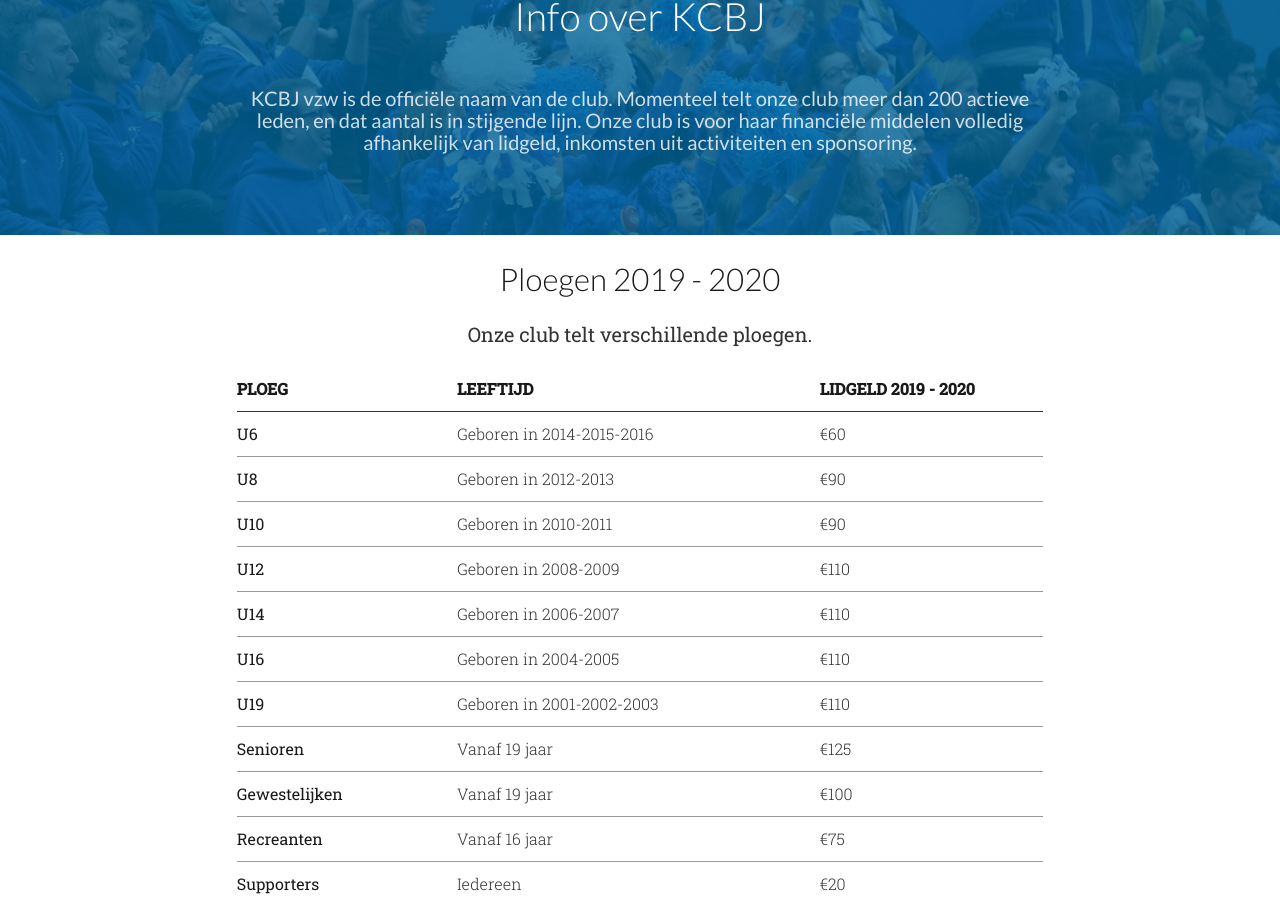
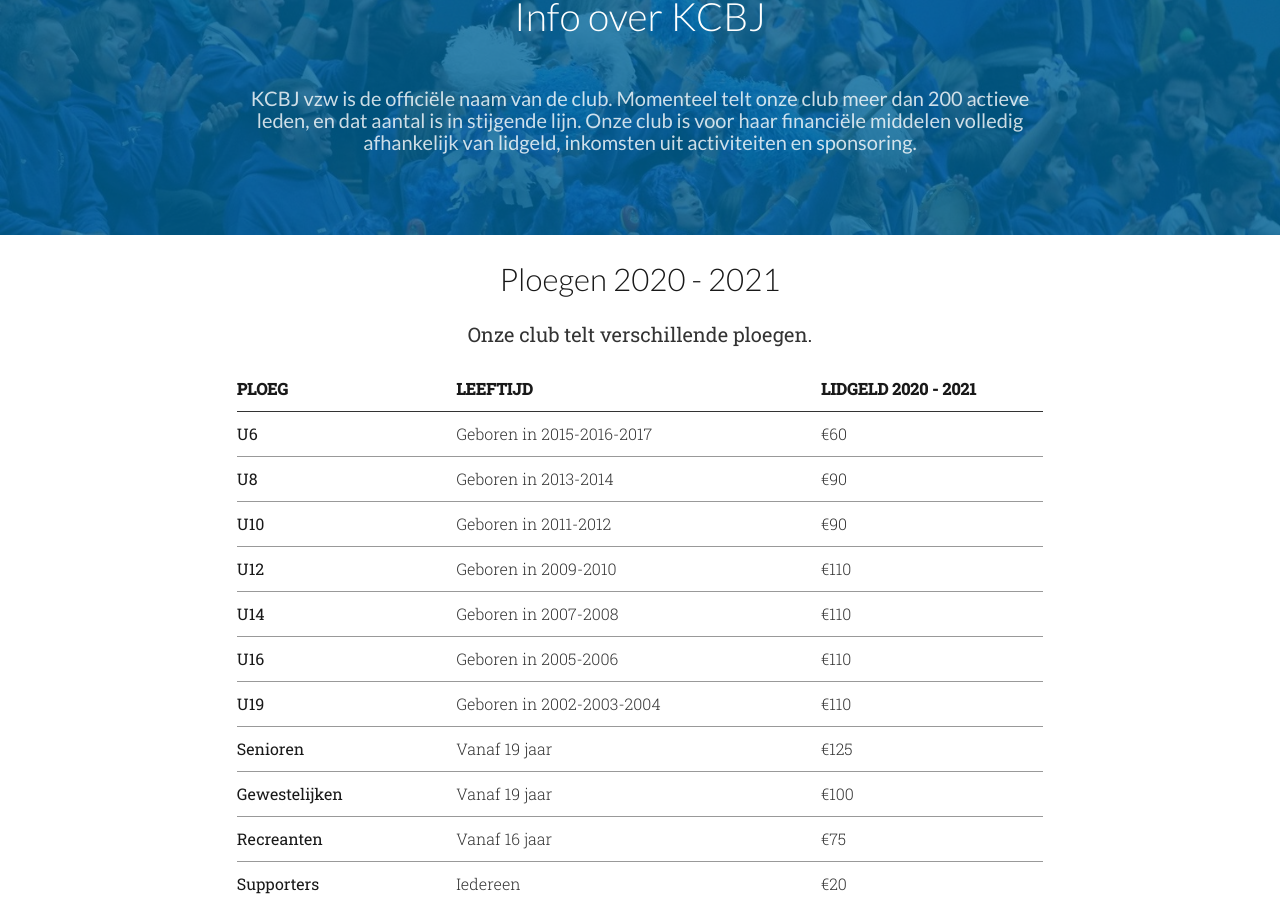
Before and after one commit to kcbj/kcbj.github.io, a Jekyll site: the page built from info/index.html, in a window 1280 px wide and 900 px high, scrolled down 206 px. Built offline with Jekyll 4.4.1, drawn with Linux system fonts in a browser that asks for light colours; nearby versions of some CDN libraries.

Commit message:
Updated birth years

```diff
--- a/_data/membershipfee.yml
+++ b/_data/membershipfee.yml
@@ -1,5 +1,5 @@
 ---
-season: 2019 - 2020
+season: 2020 - 2021
 teams:
   - team: u6
     fee: €60
--- a/_data/teams.yml
+++ b/_data/teams.yml
@@ -1,36 +1,36 @@
 u6:
   name: U6
-  ages: Geboren in 2014-2015-2016
+  ages: Geboren in 2015-2016-2017
   list: true
   description: recreatieve ploeg voor de allerkleinsten
 u8:
   name: U8
-  ages: Geboren in 2012-2013
+  ages: Geboren in 2013-2014
   list: true
   description: recreatieve jeugdploeg
 u10:
   name: U10
-  ages: Geboren in 2010-2011
+  ages: Geboren in 2011-2012
   list: true
   description: recreatieve jeugdploeg
 u12:
   name: U12
-  ages: Geboren in 2008-2009
+  ages: Geboren in 2009-2010
   list: true
   description: recreatieve/competitieve jeugdploeg
 u14:
   name: U14
-  ages: Geboren in 2006-2007
+  ages: Geboren in 2007-2008
   list: true
   description: recreatieve/competitieve jeugdploeg
 u16:
   name: U16
-  ages: Geboren in 2004-2005
+  ages: Geboren in 2005-2006
   list: true
   description: recreatieve/competitieve jeugdploeg
 u19:
   name: U19
-  ages: Geboren in 2001-2002-2003
+  ages: Geboren in 2002-2003-2004
   list: true
   description: recreatieve/competitieve jeugdploeg
 senioren:
```
